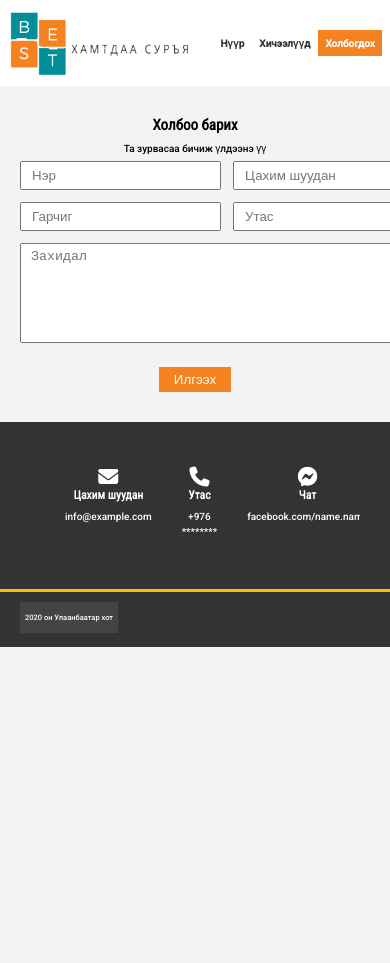
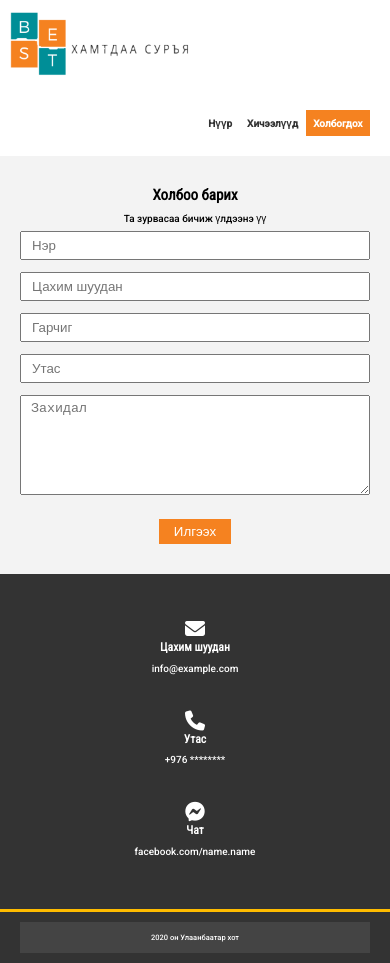
Before and after one commit to Javhlantugs-0717/tele-hicheel, a plain HTML site: page contact.html in a window 390 px wide. Before the commit the page ends 844 px from the top, so only its background shows below. Drawn offline with Linux system fonts and the light colour scheme.

Commit message:
responsive bolgov

```diff
--- a/mobile.css
+++ b/mobile.css
@@ -5,6 +5,21 @@ html {
 #main-nav .social {
    opacity: 0;
 }
+
+#main-nav .container {
+   display: block;
+   padding: 1rem;
+   align-items: center;
+ }
+
+ #main-nav .container ul {
+   padding: 1rem;
+   align-items: center;
+ }
+
+ #main-nav .container ul li {
+   padding: 0.5rem 0;
+ }
 
 #articles .article-container {
    display: inline-block;
@@ -29,3 +44,15 @@ html {
 #article .page-container .card {
    margin: 1rem;
 }
+
+#main-footer .foot-container {
+   display: block;
+}
+
+#contact-a .text-fields {
+   grid-template-areas: "name" "email" "subject" "phone" "message";
+}
+
+#contact-b .contact-info {
+   grid-template-columns: repeat(1, 1fr);
+}
--- a/style.css
+++ b/style.css
@@ -356,15 +356,10 @@ h6 {
   color: #fff;
 }
 
-#main-footer .foot-container {
-  display: grid;
-  grid-template-columns: repeat(4, 1fr);
-  grid-gap: 1.5rem;
-}
-
 #main-footer .container > *:last-child {
   background: #444;
-  grid-column: 1 / span 4;
+  /* grid-column: 1 / span 4; */
+  grid-column: 1;
   text-align: center;
   padding: 0.5rem;
   font-size: 0.75rem;
```
